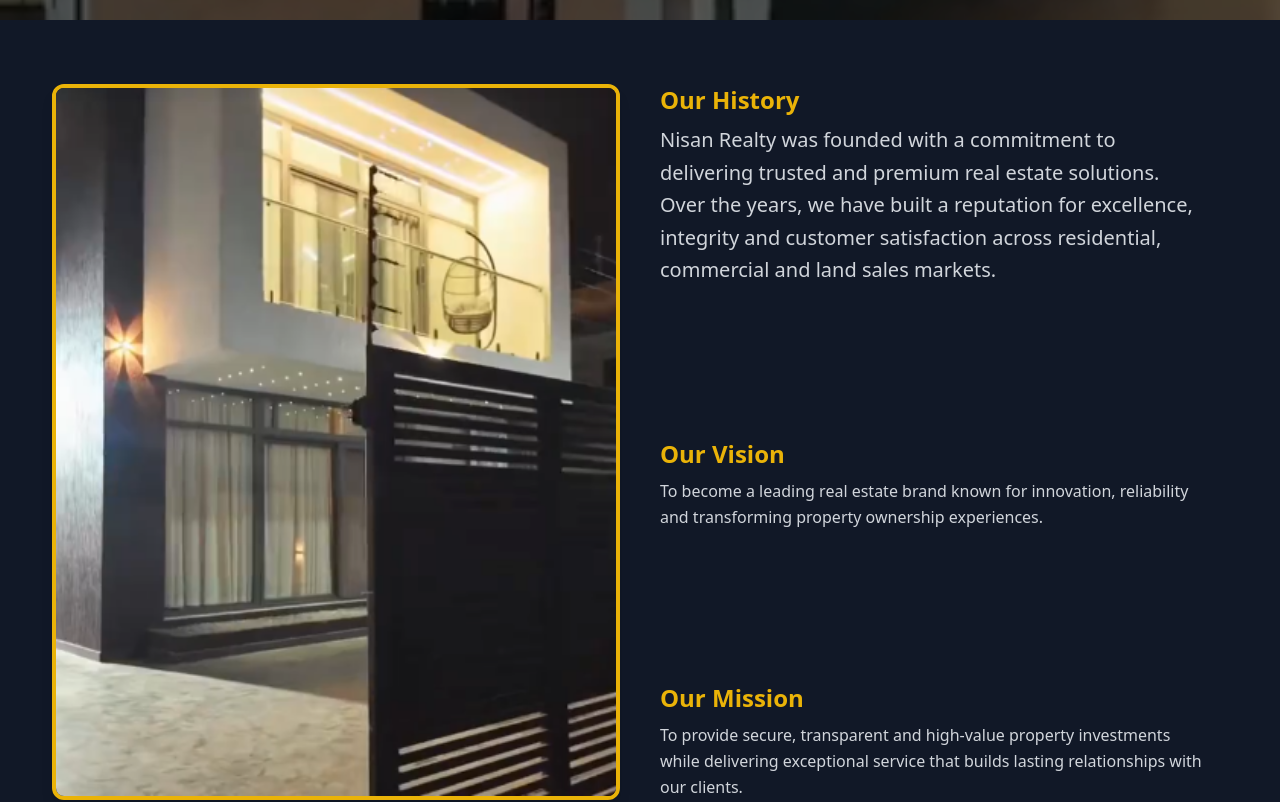
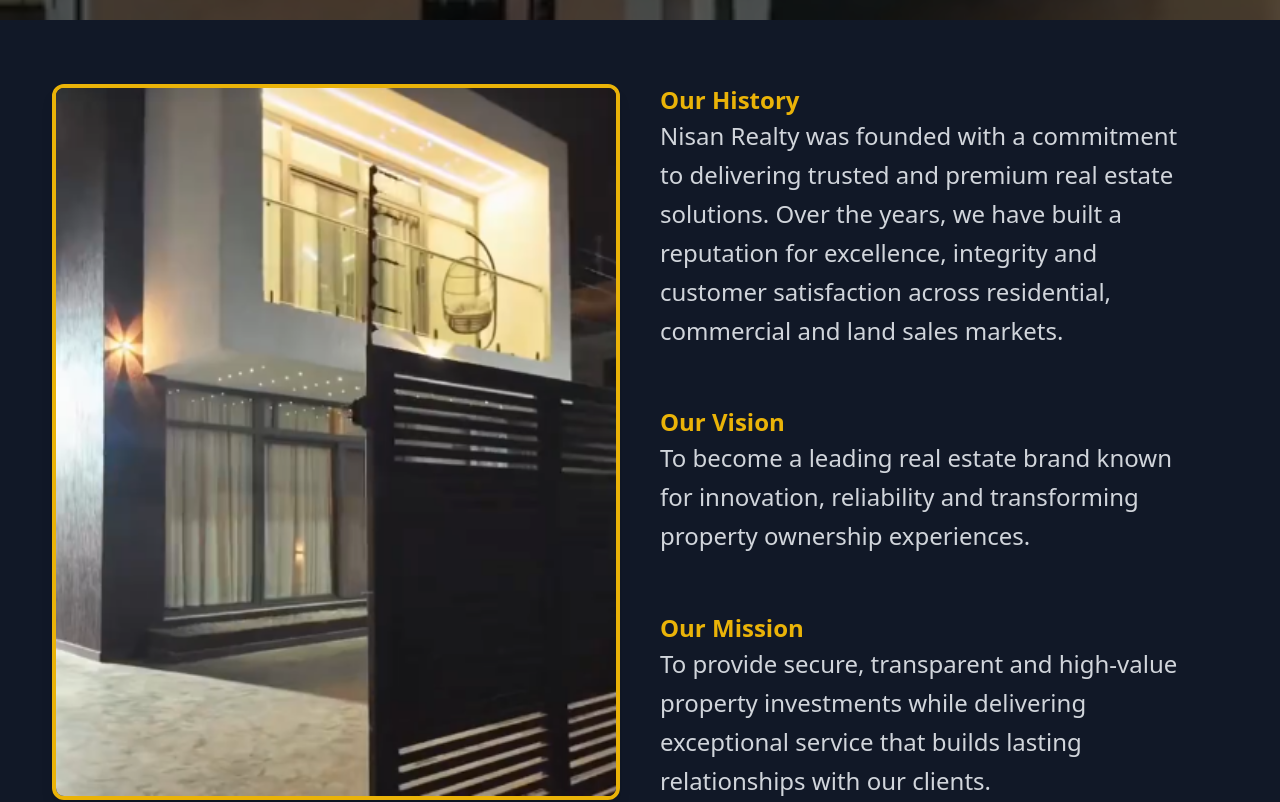
Before and after one commit to qwabena37/NisanR, a React (Vite) app in the folder nisan-realty/: page /about in a window 1280 px wide. Shown: the part 400-1202 px from the top of the page. Built offline with nearby package versions, Linux system fonts and the light colour scheme.

Commit message:
modify about components

```diff
--- a/nisan-realty/src/pages/About.jsx
+++ b/nisan-realty/src/pages/About.jsx
@@ -34,10 +34,10 @@ export default function About() {
         <div className="flex flex-col justify-between h-full space-y-6">
 
           <div>
-            <h2 className="text-2xl font-bold text-yellow-500 mb-2">
+            <h2 className="text-2xl font-bold text-yellow-500">
               Our History
             </h2>
-            <p className="text-gray-300 text-xl leading-relaxed">
+            <p className="text-gray-300 text-2xl leading-relaxed">
               Nisan Realty was founded with a commitment to delivering trusted
               and premium real estate solutions. Over the years, we have built
               a reputation for excellence, integrity and customer satisfaction
@@ -46,20 +46,20 @@ export default function About() {
           </div>
 
           <div>
-            <h2 className="text-2xl font-bold text-yellow-500 mb-2">
+            <h2 className="text-2xl font-bold text-yellow-500">
               Our Vision
             </h2>
-            <p className="text-gray-300 leading-relaxed">
+            <p className="text-gray-300 text-2xl leading-relaxed">
               To become a leading real estate brand known for innovation,
               reliability and transforming property ownership experiences.
             </p>
           </div>
 
           <div>
-            <h2 className="text-2xl font-bold text-yellow-500 mb-2">
+            <h2 className="text-2xl font-bold text-yellow-500">
               Our Mission
             </h2>
-            <p className="text-gray-300 leading-relaxed">
+            <p className="text-gray-300 text-2xl leading-relaxed">
               To provide secure, transparent and high-value property
               investments while delivering exceptional service that builds
               lasting relationships with our clients.
```
